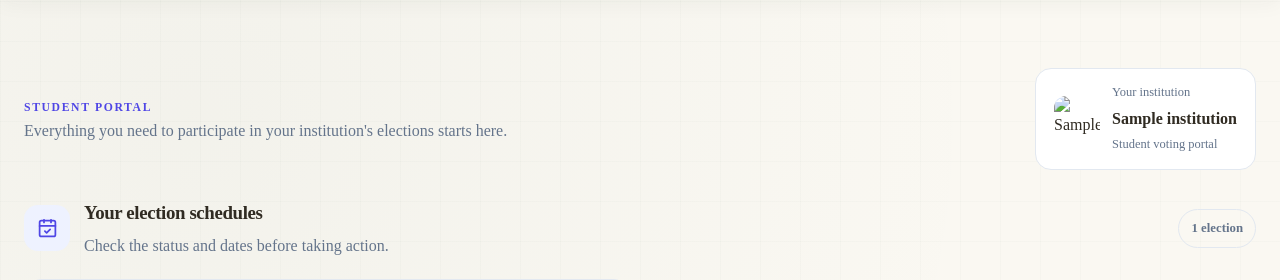
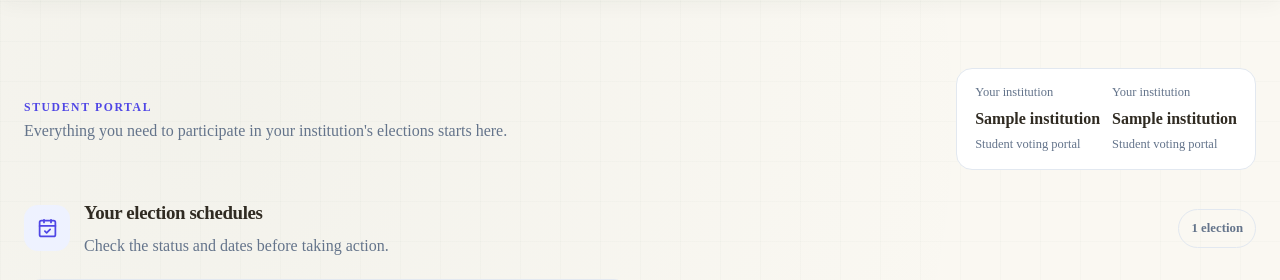
Before and after one commit to WISLAR-SPORTS/IssaEvotingSystem, a Django app: template templates/students/dashboard.html in a window 1280 px wide. Shown: the part 79-359 px from the top of the page. Run offline with Django 5.2, Linux system fonts and the light colour scheme; the template is opened without the code that fills it: values that come from a table or form of the project are taken from there, others are empty; a user stored in the database is signed in; tables that the repository leaves empty hold one stand-in row (values such as "Sample post").

Commit message:
new changes

```diff
--- a/templates/students/dashboard.html
+++ b/templates/students/dashboard.html
@@ -25,18 +25,13 @@
 
             {% if user.institution %}
             <div class="sd-institution">
-                {% if user.institution.logo %}
-                    <img
-                        src="{{ user.institution.logo.url }}"
-                        alt="{{ user.institution.name }} logo"
-                        class="sd-institution-logo"
-                    >
-                {% else %}
-                    <div class="sd-institution-initial">
-                        {{ user.institution.name|first|upper }}
-                    </div>
-                {% endif %}
-
+               <div class="sd-institution-info">
+    <span class="sd-muted-label">Your institution</span>
+    <strong>{{ user.institution.name }}</strong>
+    <span class="sd-institution-caption">
+        Student voting portal
+    </span>
+</div>
                 <div class="sd-institution-info">
                     <span class="sd-muted-label">Your institution</span>
                     <strong>{{ user.institution.name }}</strong>
@@ -49,6 +44,7 @@
         </header>
 
         <!-- Main guidance panel -->
+
 
 
 
```
Also changed, not shown: elections/migrations/0007_alter_candidate_image.py (added), institutions/migrations/0006_alter_institution_logo.py (added).
